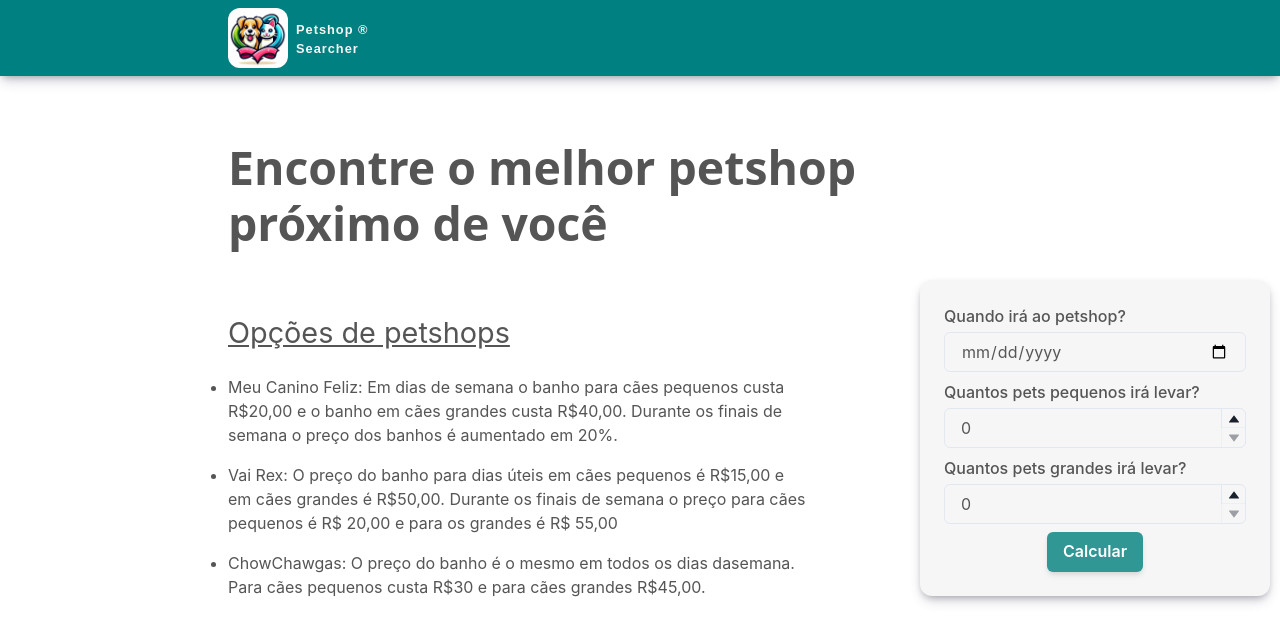
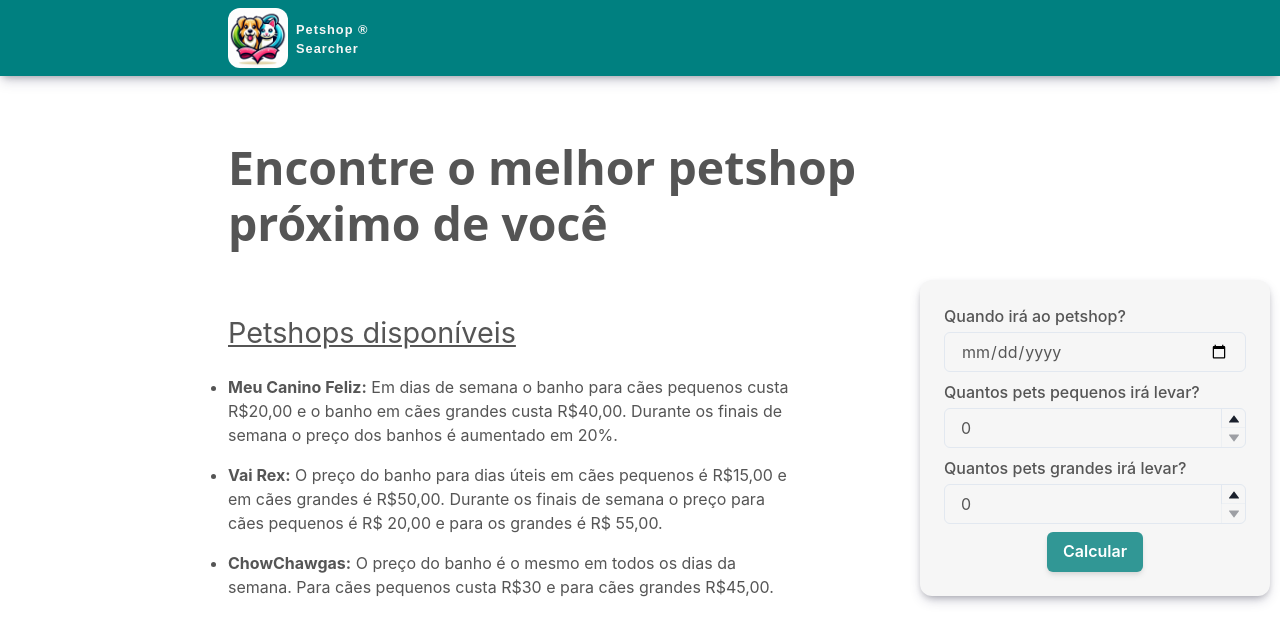
Before and after one commit to Lucas-1048/Petshop, a React (Vite) app in the folder Frontend/petshop_front/: page / in a window 1280 px wide. Shown: the top 642 px of the page. Built offline with nearby package versions, Linux system fonts and the light colour scheme.

Commit message:
Feature: implementação das fetches no frontend e do botão de voltar

```diff
--- a/Frontend/petshop_front/src/App.tsx
+++ b/Frontend/petshop_front/src/App.tsx
@@ -1,9 +1,10 @@
+// App.js
 import "./App.css";
 import { PrimaryInput } from "./components/PrimaryInput.tsx";
 import { Button, Image } from "@chakra-ui/react";
 import logo from "./assets/logo.jpg";
-import { useDataMutation } from "./hooks/useDataMutation.ts";
 import { useState } from "react";
+import axios from "axios";
 
 function Header() {
   return (
@@ -28,22 +29,17 @@ function Text() {
 
 function Options() {
   return (
-    <div className="options">
-      <h2>Opções de petshops</h2>
+    <div className="options" style={{maxWidth: "570px"}}>
+      <h2>Petshops disponíveis</h2>
       <ul>
         <li>
-          Meu Canino Feliz: Em dias de semana o banho para cães pequenos custa
-          <br /> R$20,00 e o banho em cães grandes custa R$40,00. Durante os
-          finais de <br /> semana o preço dos banhos é aumentado em 20%.
+          <strong>Meu Canino Feliz:</strong> Em dias de semana o banho para cães pequenos custa R$20,00 e o banho em cães grandes custa R$40,00. Durante os finais de semana o preço dos banhos é aumentado em 20%.
         </li>
         <li>
-          Vai Rex: O preço do banho para dias úteis em cães pequenos é R$15,00 e
-          <br /> em cães grandes é R$50,00. Durante os finais de semana o preço
-          para cães <br /> pequenos é R$ 20,00 e para os grandes é R$ 55,00
+          <strong>Vai Rex:</strong> O preço do banho para dias úteis em cães pequenos é R$15,00 e em cães grandes é R$50,00. Durante os finais de semana o preço para cães pequenos é R$ 20,00 e para os grandes é R$ 55,00.
         </li>
         <li>
-          ChowChawgas: O preço do banho é o mesmo em todos os dias dasemana.
-          <br /> Para cães pequenos custa R$30 e para cães grandes R$45,00.
+          <strong>ChowChawgas:</strong> O preço do banho é o mesmo em todos os dias da semana. Para cães pequenos custa R$30 e para cães grandes R$45,00.
         </li>
       </ul>
     </div>
@@ -51,8 +47,7 @@ function Options() {
 }
 
 function App() {
-  const { mutate } = useDataMutation();
-
+  const [responseMessage, setResponseMessage] = useState("");
   const [date, setDate] = useState("");
   const [smallPets, setSmallPets] = useState(0);
   const [bigPets, setBigPets] = useState(0);
@@ -65,12 +60,23 @@ function App() {
     setBigPets(valueAsNumber);
   };
 
-  const submit = () => {
-    mutate({
-      date,
-      smallPets,
-      bigPets,
-    });
+  const submit = async () => {
+    try {
+      const formattedDate = new Date(date).toISOString();
+      const data = { date: formattedDate, smallPets, bigPets };
+      const response = await axios.post("http://localhost:8080/send-data", data);
+      setResponseMessage(`Petshop: ${response.data.petshopName}\nValor total: R$${response.data.lowestPrice},00`);
+    } catch (error) {
+      console.error("Erro ao fazer solicitação POST:", error);
+      throw error;
+    }
+  };
+
+  const handleBack = () => {
+    setDate("");
+    setSmallPets(0);
+    setBigPets(0);
+    setResponseMessage("");
   };
 
   return (
@@ -82,6 +88,17 @@ function App() {
           <Options />
         </div>
         <form>
+          {responseMessage !== "" ? (
+            <div>
+              <p>{responseMessage.split('\n')[0]}<br />
+                {responseMessage.split('\n')[1]}</p>
+              <br />
+              <Button colorScheme="teal" boxShadow="md" onClick={handleBack}>
+                Voltar
+              </Button>
+            </div>
+          ) : (
+            <>
               <PrimaryInput
                 labelDate="Quando irá ao petshop?"
                 labelSmallPets="Quantos pets pequenos irá levar?"
@@ -93,6 +110,8 @@ function App() {
               <Button colorScheme="teal" boxShadow="md" onClick={submit}>
                 Calcular
               </Button>
+            </>
+          )}
         </form>
       </div>
     </div>
```
Lines whose indentation alone changed are shown as unchanged.
